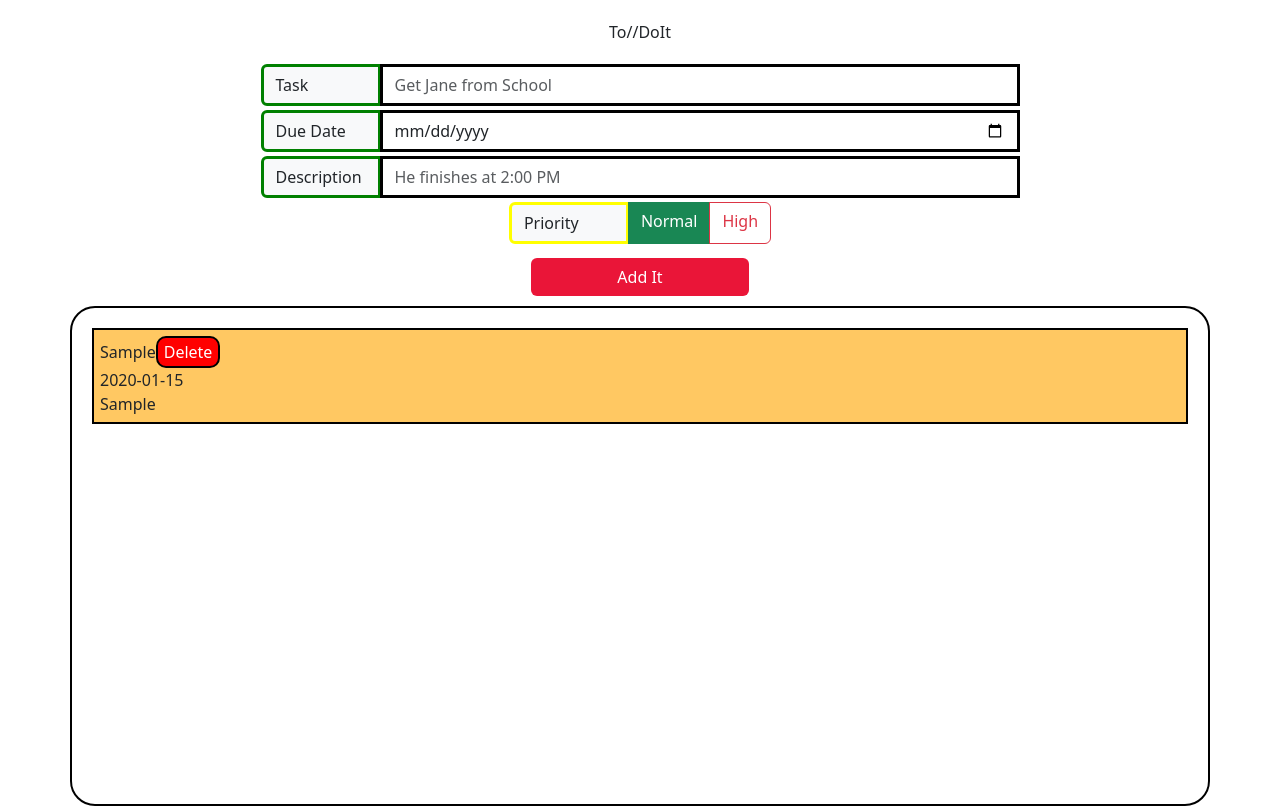
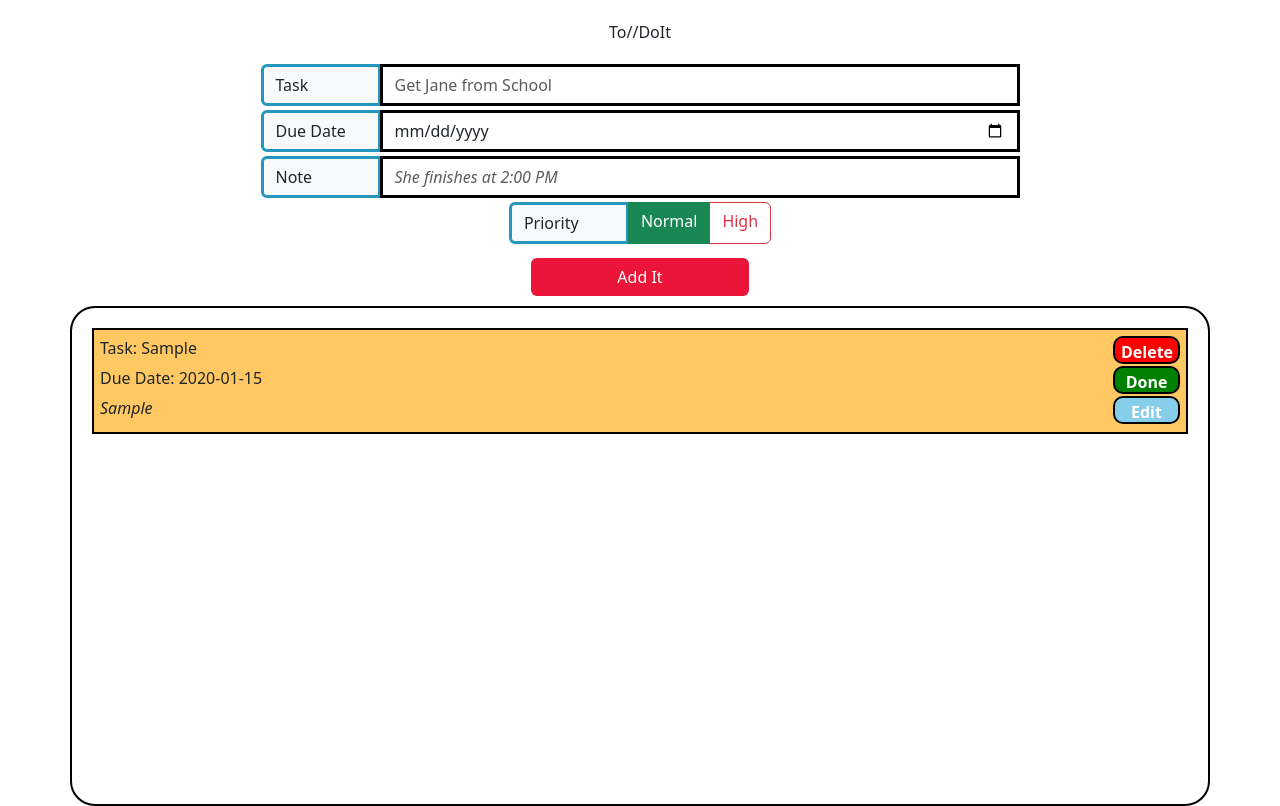
Before and after one commit to Mo-21/ToDo-List, a website built with webpack: page src/template.html in a window 1280 px wide. Both pictures are taken after typing "Sample", "2020-01-15", "Sample" into the empty fields and a click on the button "Add It". Built offline with nearby package versions, Linux system fonts and the light colour scheme.

Commit message:
Add Task Progress Toggle

```diff
--- a/src/scripts/index.js
+++ b/src/scripts/index.js
@@ -6,6 +6,8 @@ const addButton = document.getElementById("add-button");
 const container = document.querySelector(".container");
 const inputs = document.querySelectorAll(".form-control");
 const radioButtons = document.querySelectorAll(".btn-check");
+const taskInput = document.getElementById("task-input");
+const dueDateInput = document.getElementById("due-date-input");
 
 let arrayOfTasks = [];
 getTasksFromLocalStorage();
@@ -17,24 +19,22 @@ if (localStorage.getItem("tasks")) {
 
 addButton.onclick = function () {
   let inputsValuesArray = [];
+
+  if (taskInput.value !== "" && dueDateInput.value !== "") {
     inputs.forEach((input) => {
       inputsValuesArray.push(input.value);
     });
-
-  // radioButtons.forEach((radioButton) => {
-  //   radioButton.addEventListener("click", (e) => {
-  //     // Check if the radio button is checked
-  //     if (radioButton.hasAttribute('checked')) {
-  //       // Get the selected value
-  //       inputsValuesArray.push(e.target);
-  //     }
-  //   });
-  // });
-
     addTasksToArray(inputsValuesArray);
     inputs.forEach((input) => {
       input.value = "";
     });
+  } else {
+    const alertDiv = document.getElementById("alert");
+    alertDiv.style.display = "block";
+    setTimeout(() => {
+      alertDiv.style.display = "none";
+    }, 5000);
+  }
 };
 
 function addTasksToArray(inputsValuesArray) {
@@ -52,29 +52,61 @@ function addTasksToScreen(arrayOfTasks) {
   container.innerHTML = "";
 
   arrayOfTasks.forEach((task) => {
+    const divTask = document.createElement("div");
+    divTask.setAttribute("data-id", task.id);
+    divTask.className = "task";
+
     const divTaskTitle = document.createElement("div");
-    divTaskTitle.className = "task";
+    divTaskTitle.className = "task-title";
+    divTaskTitle.classList.add("editable-text");
 
     if (task.completed) {
       divTaskTitle.className = "task done";
     }
 
-    divTaskTitle.setAttribute("data-id", task.id);
-    divTaskTitle.appendChild(document.createTextNode(task.task));
-    const span = document.createElement("span");
-    span.className = "del";
-    span.appendChild(document.createTextNode("Delete"));
+    divTaskTitle.appendChild(document.createTextNode(`Task: ${task.task}`));
+
+    const spanDel = document.createElement("span");
+    spanDel.className = "del";
+    spanDel.appendChild(document.createTextNode("Delete"));
+
+    const spanDone = document.createElement("span");
+    spanDone.className = "done-task";
+    spanDone.appendChild(document.createTextNode("Done"));
+
+    const spanSave = document.createElement("span");
+    spanSave.innerText = "Save";
+    spanSave.className = "save-task";
+    spanSave.style.display = "none"; // Initially, the save button is hidden
+    spanSave.onclick = function () {
+      saveEditedText(divTaskTitle);
+    };
+
+    const spanEdit = document.createElement("span");
+    spanEdit.className = "edit-task";
+    spanEdit.appendChild(document.createTextNode("Edit"));
+    spanEdit.onclick = function (event) {
+      editTextTitle(divTaskTitle, event);
+    };
 
     const divTaskDueDate = document.createElement("div");
     const divTaskDescription = document.createElement("div");
-    divTaskDueDate.appendChild(document.createTextNode(task.dueDate));
+    divTaskDescription.classList.add("note");
+    divTaskDueDate.appendChild(
+      document.createTextNode(`Due Date: ${task.dueDate}`)
+    );
+    divTaskDueDate.classList.add("due-date");
     divTaskDescription.appendChild(document.createTextNode(task.description));
     // Append Other Task Elements To Title Div
-    divTaskTitle.appendChild(span);
-    divTaskTitle.appendChild(divTaskDueDate);
-    divTaskTitle.appendChild(divTaskDescription);
+    divTask.appendChild(spanDel);
+    divTask.appendChild(spanDone);
+    divTask.appendChild(spanEdit);
+    divTask.appendChild(spanSave);
+    divTask.appendChild(divTaskTitle);
+    divTask.appendChild(divTaskDueDate);
+    divTask.appendChild(divTaskDescription);
     // Add Task Div To Tasks Container
-    container.appendChild(divTaskTitle);
+    container.appendChild(divTask);
   });
 }
 
@@ -84,11 +116,68 @@ container.addEventListener("click", (e) => {
     deleteTasksFromStorage(e.target.parentElement.getAttribute("data-id"));
     e.target.parentElement.remove();
   }
+
+  if (e.target.classList.contains("done-task")) {
+    changeTaskStatus(e.target.parentElement.getAttribute("data-id"));
+    e.target.parentElement.classList.toggle("done");
+  }
 });
 
 function deleteTasksFromStorage(taskId) {
   arrayOfTasks = arrayOfTasks.filter((task) => task.id != taskId);
   console.log(arrayOfTasks);
+  addTasksToLocalStorage(arrayOfTasks);
+}
+
+//toggle task status
+function changeTaskStatus(taskId) {
+  for (let i = 0; i < arrayOfTasks.length; i++) {
+    if (arrayOfTasks[i].id == taskId) {
+      arrayOfTasks[i].completed == false
+        ? (arrayOfTasks[i].completed = true)
+        : (arrayOfTasks[i].completed = false);
+    }
+  }
+  addTasksToLocalStorage(arrayOfTasks);
+}
+
+//edit title
+// function editTextTitle(divTaskTitle, event) {
+//   divTaskTitle.contentEditable = true;
+//   divTaskTitle.focus();
+
+//   const saveButton = document.querySelectorAll(".save-task");
+//   saveButton.forEach((save) => {
+//     if (
+//       event.target.parentElement.getAttribute("data-id") ===
+//       divTaskTitle.parentElement.getAttribute("data-id")
+//     ) {
+//       save.style.display = "inline";
+//     }
+//   });
+// }
+
+//save changes
+// function saveEditedText(divTaskTitle) {
+//   const editedText = divTaskTitle.innerText;
+//   const saveButton = document.querySelectorAll(".save-task");
+//   saveButton.forEach((save) =>
+//     addEventListener("click", () => {
+//       save.style.display = "none";
+//       createNewText(save.parentElement.getAttribute("data-id"), editedText);
+//     })
+//   );
+
+//   divTaskTitle.contentEditable = false;
+// }
+
+//apply changes
+function createNewText(taskId, editedText) {
+  for (let i = 0; i < arrayOfTasks.length; i++) {
+    if (arrayOfTasks[i].id == taskId) {
+      arrayOfTasks[i].task = editedText;
+    }
+  }
   addTasksToLocalStorage(arrayOfTasks);
 }
 
--- a/src/styles/main.scss
+++ b/src/styles/main.scss
@@ -11,11 +11,56 @@
   min-height: 500px;
   border: solid black 2px;
   border-radius: 25px;
-
   .task {
+    display: grid;
+    margin-bottom: 4px;
+    grid-template: repeat(3, 30px) / repeat(2, 1fr);
     padding: 6px;
     border: solid black 2px;
     background-color: rgba(255, 166, 0, 0.616);
+  }
+  .task-title {
+    grid-row: 1/2;
+    grid-column: 1/2;
+  }
+  .del {
+    width: 67px;
+    text-align: center;
+    background-color: red;
+    margin-left: auto;
+    font-weight: bold;
+    color: white;
+    border: solid black 2px;
+    border-radius: 10px;
+    padding: 2px 6px;
+    cursor: pointer;
+    margin-bottom: 2px;
+  }
+  .note {
+    grid-row: 3/4;
+    grid-column: 1/2;
+  }
+  .due-date {
+    grid-row: 2/3;
+    grid-column: 1/2;
+    margin-bottom: 8px;
+  }
+  .done-task {
+    @extend .del;
+    grid-column: 2/3;
+    grid-row: 2/3;
+    background-color: green;
+  }
+  .edit-task {
+    @extend .del;
+    grid-column: 2/3;
+    grid-row: 3/4;
+    background-color: skyblue;
+  }
+  .save-task {
+    @extend .del;
+    grid-column: 2/3;
+    background-color: yellowgreen;
   }
 }
 
@@ -33,7 +78,7 @@
   @include flexCenter();
   .input-group-text {
     width: 120px;
-    border: green solid;
+    border: #2596be solid;
   }
   .form-control {
     max-width: 50%;
@@ -44,8 +89,12 @@
     margin-left: 30px;
   }
   #priority {
-    border-color: yellow;
+    border-color: #2596be;
   }
+}
+
+.note {
+  font-style: italic;
 }
 
 .add-button {
@@ -55,21 +104,6 @@
   color: white;
 }
 
-.del {
-  display: inline-block;
-  background-color: red;
-  color: white;
-  margin-left: auto;
-  border: solid black 2px;
-  border-radius: 10px;
-  padding: 2px 6px;
-  cursor: pointer;
-
-  :hover {
-    transform: scale(0.9);
-  }
-}
-
 .done {
   opacity: 0.5;
 }
--- a/src/template.html
+++ b/src/template.html
@@ -18,6 +18,7 @@
           placeholder="Get Jane from School"
           aria-label="Username"
           aria-describedby="basic-addon1"
+          id="task-input"
           required
         />
       </div>
@@ -26,17 +27,18 @@
         <span class="input-group-text" id="basic-addon1">Due Date</span>
         <input
           type="date"
-          class="form-control"
+          class="form-control due-date"
           placeholder="Get Jimmy from School"
           aria-label="Username"
           aria-describedby="basic-addon1"
+          id="due-date-input"
           required
         />
       </div>
 
       <div class="input-group">
-        <span class="input-group-text">Description</span>
-        <input class="form-control" aria-label="With textarea" placeholder="He finishes at 2:00 PM"></input>
+        <span class="input-group-text">Note</span>
+        <input class="form-control note" aria-label="With textarea" placeholder="She finishes at 2:00 PM"></input>
       </div>
 
       <div class="input-group">
@@ -69,6 +71,11 @@
         </button>
       </div>
 
+      <!-- Bootstrap Alert -->
+      <div id="alert" class="alert alert-danger" style="display: none;">
+        Please make sure to enter a task and due date.
+      </div>
+
       <div class="container"></div>
     </div>
   </body>
```
Lines whose indentation alone changed are shown as unchanged.
